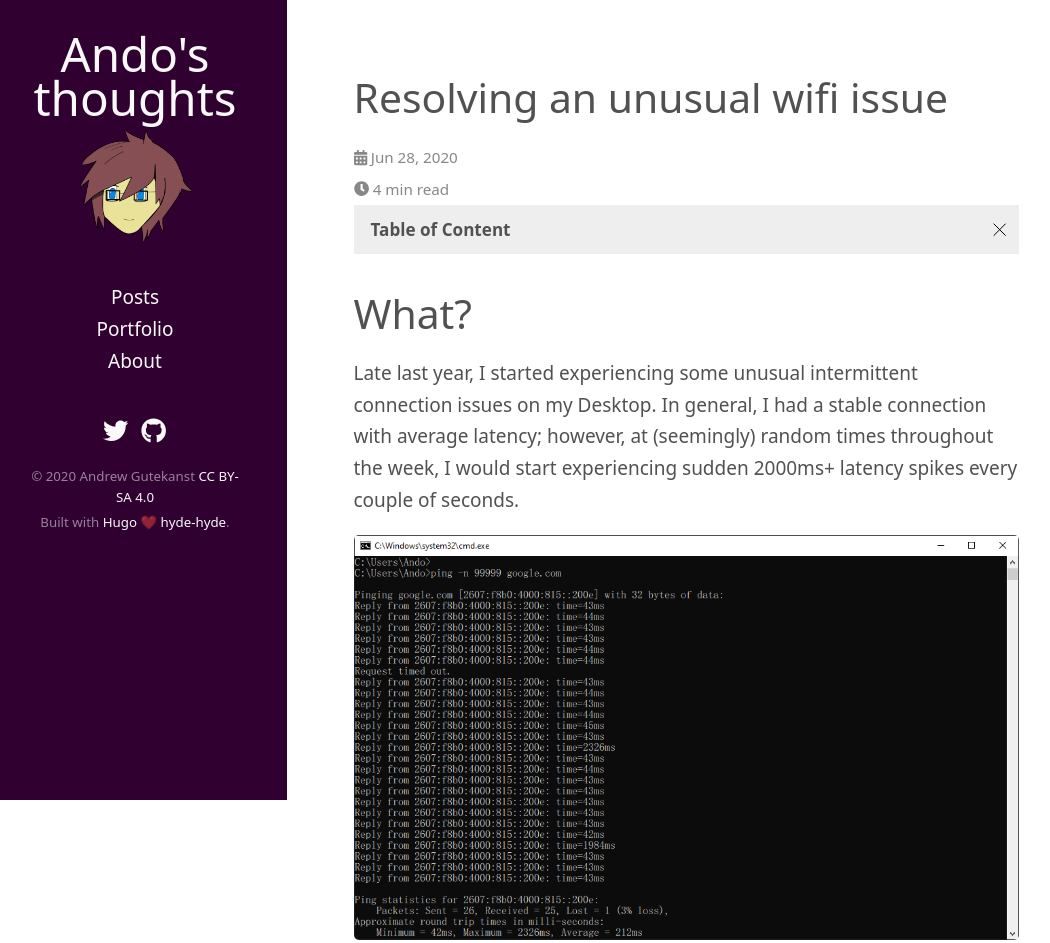
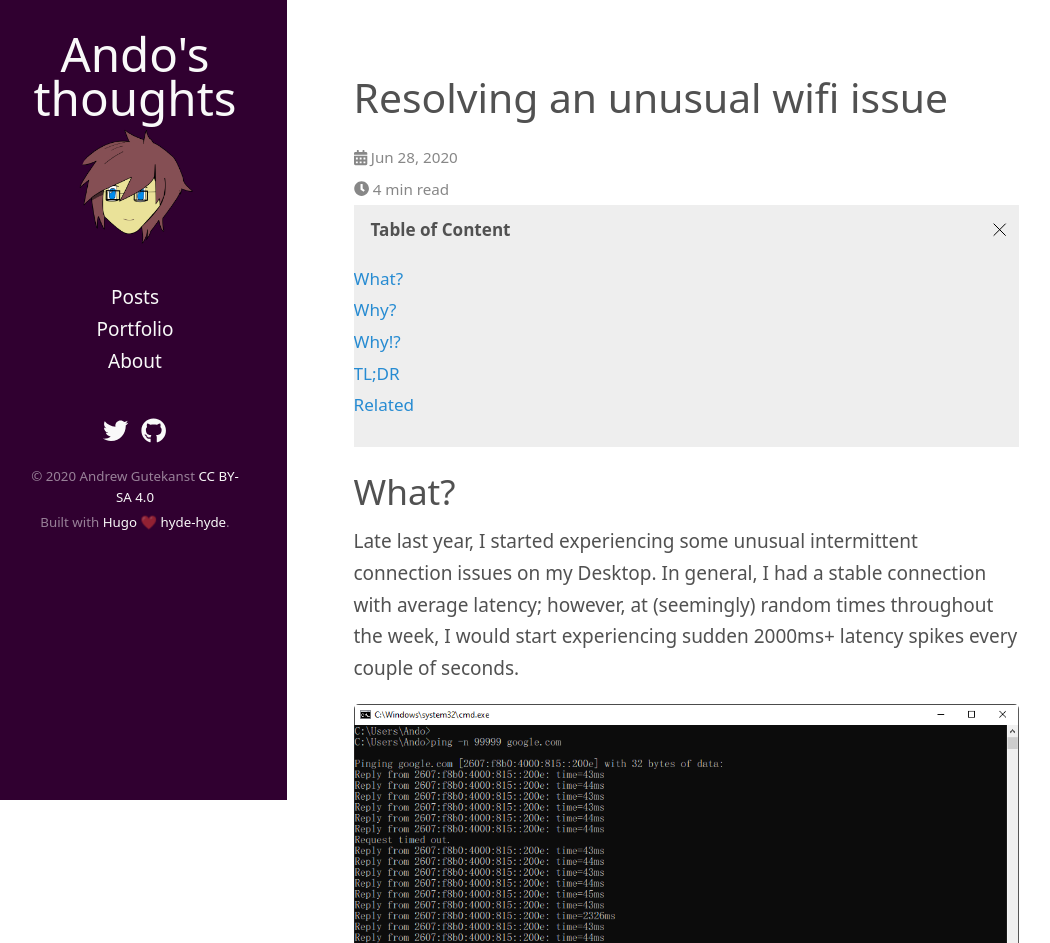
Before and after one commit to Andoryuuta/andoryuuta.github.io, a plain HTML site: page posts/diagnosing-an-unsual-wifi-issue/index.html in a window 1280 px wide. Shown: the top 943 px of the page, without its empty margins (17-1067 px from the left). Drawn offline with nearby package versions, Linux system fonts and the light colour scheme.

Commit message:
Fix headers

```diff
--- a/posts/diagnosing-an-unsual-wifi-issue/index.html
+++ b/posts/diagnosing-an-unsual-wifi-issue/index.html
@@ -200,19 +200,27 @@ Built with <a href="https://gohugo.io">Hugo</a> ❤️ <a href="https://github.c
       <input type="checkbox" id="tocToggle">
       <label for="tocToggle">Table of Content</label>
 
-          <nav id="TableOfContents"></nav>
+          <nav id="TableOfContents">
+  <ul>
+    <li><a href="#what">What?</a></li>
+    <li><a href="#why">Why?</a></li>
+    <li><a href="#why-1">Why!?</a></li>
+    <li><a href="#tldr">TL;DR</a></li>
+    <li><a href="#related">Related</a></li>
+  </ul>
+</nav>
 
     </div>
 
 
   <div class="post">
-    <h1 id="what">What?</h1>
+    <h2 id="what">What?</h2>
 <p>Late last year, I started experiencing some unusual intermittent connection issues on my Desktop. In general, I had a stable connection with average latency; however, at (seemingly) random times throughout the week, I would start experiencing sudden 2000ms+ latency spikes every couple of seconds.</p>
 <p><img src="bad_latency_ping_screenshot.png" alt="Screenshot of intermittent latency spikes while pinging google.com"></p>
 <p>This made all audio/video calling software unusable and most online games unplayable.</p>
 <p>This issue appeared to line up with my cross-country move from Washington State to South Carolina, so there were too many factors to easily pinpoint the issue. However, as it mainly only effected gaming and audio/video calls, I didn&rsquo;t put too much focus on it.</p>
 <p>Over the past couple of months I have (slowly) tried to figure out why this was happening, with little luck until today.</p>
-<h1 id="why">Why?</h1>
+<h2 id="why">Why?</h2>
 <p>Initially, the only thing that was clear about the issue was that it was limited to my desktop computer <strong>only</strong>. My laptop and other devices connected to the wifi did not have this issue, even when placed in the exact same spot as the desktop.</p>
 <p>First, I purchased a new, highly-reviewed, wifi adapter on Amazon. It didn&rsquo;t resolve the issue. It did, however, come with an offer for a free 64GB flash drive in exchange for a good reviews.</p>
 <p>(That was a pretty terrible purchase overall)
@@ -242,7 +250,7 @@ Built with <a href="https://gohugo.io">Hugo</a> ❤️ <a href="https://github.c
 <p>Nothing</p>
 <p>Then I ran MediBang Paint Pro.</p>
 <p><img src="another_lag_spike.png" alt="another ping lag spike"></p>
-<h1 id="why-1">WHY!?</h1>
+<h2 id="why-1">Why!?</h2>
 <p>Why the hell would digital painting software cause wifi lag spikes?</p>
 <p>As it turns out, there are <a href="https://www.reddit.com/r/medibangpaint/comments/br6ruw/medibang_interrupting_wifi_connection/">multiple</a> <a href="https://www.reddit.com/r/medibangpaint/comments/aj440q/help_medibang_makes_my_discord_calls_lag/">instances</a> <a href="https://www.reddit.com/r/medibangpaint/comments/enuucb/wifi/">of</a> <a href="https://twitter.com/SomeLizardGuy/status/1223575145597423616">people</a> <a href="https://www.deviantart.com/trelock/journal/Need-Help-Medibang-s-disdain-for-my-Wifi-606655928">complaining</a> about this issue with MBPP.</p>
 <p>If we take a quick look with ProcMon, we can see that it&rsquo;s definitely doing something odd.</p>
@@ -258,9 +266,9 @@ Built with <a href="https://gohugo.io">Hugo</a> ❤️ <a href="https://github.c
 <p>If I understand correctly, any Qt5 (&lt;5.14) application using <code>QNetworkAccessManager</code> will check for wifi interface changes every 10 seconds for the purpose of <a href="https://doc.qt.io/qt-5/bearer-management.html">bearer management</a>, causing massive lag spikes and/or packet drops entirely. Even if <code>QNetworkAccessManager</code> is instantiated internally for something simple, like an HTTP request.</p>
 <p>I suppose the workaround is simple enough, set the environment variable <code>QT_BEARER_POLL_TIMEOUT</code> to <code>-1</code>.</p>
 <p>I just wish I knew that around 8 months ago.</p>
-<h1 id="tldr">TL;DR</h1>
+<h2 id="tldr">TL;DR</h2>
 <p>Qt5 has been crippling my wifi system-wide for past 7-8 months, just by running MediBang Paint Pro. I stupidly attributed it to many other things, because, honestly, who would expect Qt to be the cause of their system-wide wifi problems?</p>
-<h1 id="related">Related</h1>
+<h2 id="related">Related</h2>
 <ul>
 <li><a href="https://invent.kde.org/graphics/krita/-/commit/d4eaaa63af8dc769acf79cd497e741f1de9be31b">https://invent.kde.org/graphics/krita/-/commit/d4eaaa63af8dc769acf79cd497e741f1de9be31b</a></li>
 <li><a href="https://github.com/sqlitebrowser/sqlitebrowser/issues/1209">https://github.com/sqlitebrowser/sqlitebrowser/issues/1209</a></li>
```
